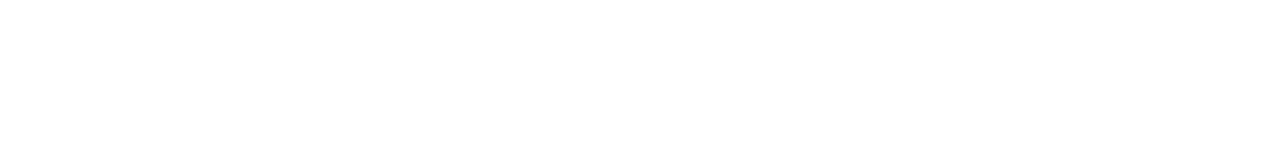
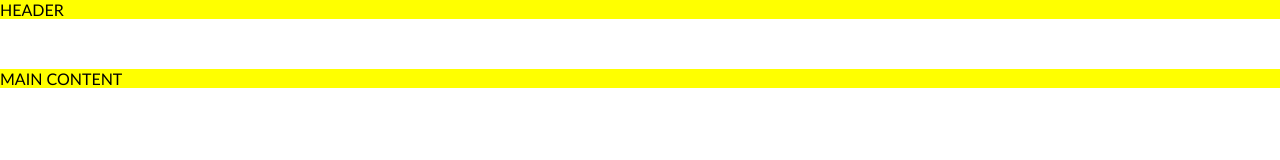
Before and after one commit to ritullia/7-smothies, a website: page index.html in a window 1280 px wide. Drawn offline with Linux system fonts and the light colour scheme.

Commit message:
Initial commit

```diff
--- a/css/base/reset.css
+++ b/css/base/reset.css
@@ -0,0 +1,9 @@
+body,
+body * {
+    margin: 0;
+    padding: 0;
+    vertical-align: top;
+    box-sizing: border-box;
+    font-family: 'Gill Sans', 'Gill Sans MT', Calibri, 'Trebuchet MS',
+        sans-serif;
+}
--- a/css/main.css
+++ b/css/main.css
@@ -0,0 +1,17 @@
+@import './base/reset.css';
+@import './components/font-awesome.min.css';
+@import './components/button.css';
+
+body {
+    display: flex;
+    flex-direction: column;
+    gap: 30px;
+}
+
+.container {
+    background-color: yellow;
+}
+
+.container + .container {
+    margin-top: 20px;
+}
--- a/index.html
+++ b/index.html
@@ -5,10 +5,17 @@
     <meta charset="UTF-8">
     <meta http-equiv="X-UA-Compatible" content="IE=edge">
     <meta name="viewport" content="width=device-width, initial-scale=1.0">
+    <link rel="stylesheet" href="./css/main.css">
     <title>Smoothies</title>
 </head>
 
 <body>
+    <header class="container">
+        HEADER
+    </header>
+    <main class="container">
+        MAIN CONTENT
+    </main>
 
 </body>
 
```
Also changed, not shown: css/components/buttons.css (added), css/components/font-awesome.min.css (added).
